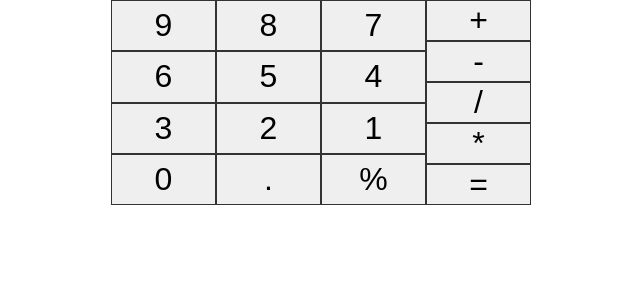
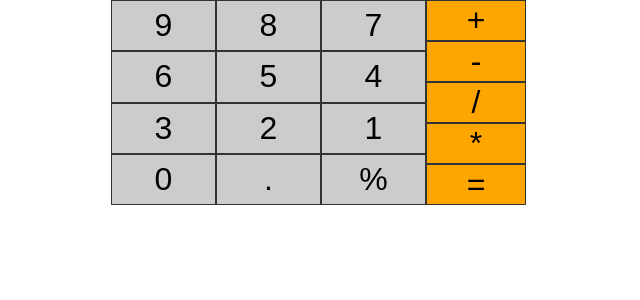
Before and after one commit to i3onilha/calulator-gitflow, a React (Create React App) app: page / in a window 1280 px wide. Shown: the top 300 px of the page, without its empty margins (319-959 px from the left). Built offline with nearby package versions, Linux system fonts and the light colour scheme.

Commit message:
[feature] Adds style to buttons

```diff
--- a/src/index.css
+++ b/src/index.css
@@ -13,6 +13,14 @@ button {
   font-size: 2rem;
   border: 1px solid #333;
   cursor: pointer;
+}
+
+.operations button {
+  background-color: orange;
+  width: 100px;
+}
+.digits button {
+  background-color: #ccc;
 }
 
 /* All things Grid, Flexbox, Box Alignment */
```
